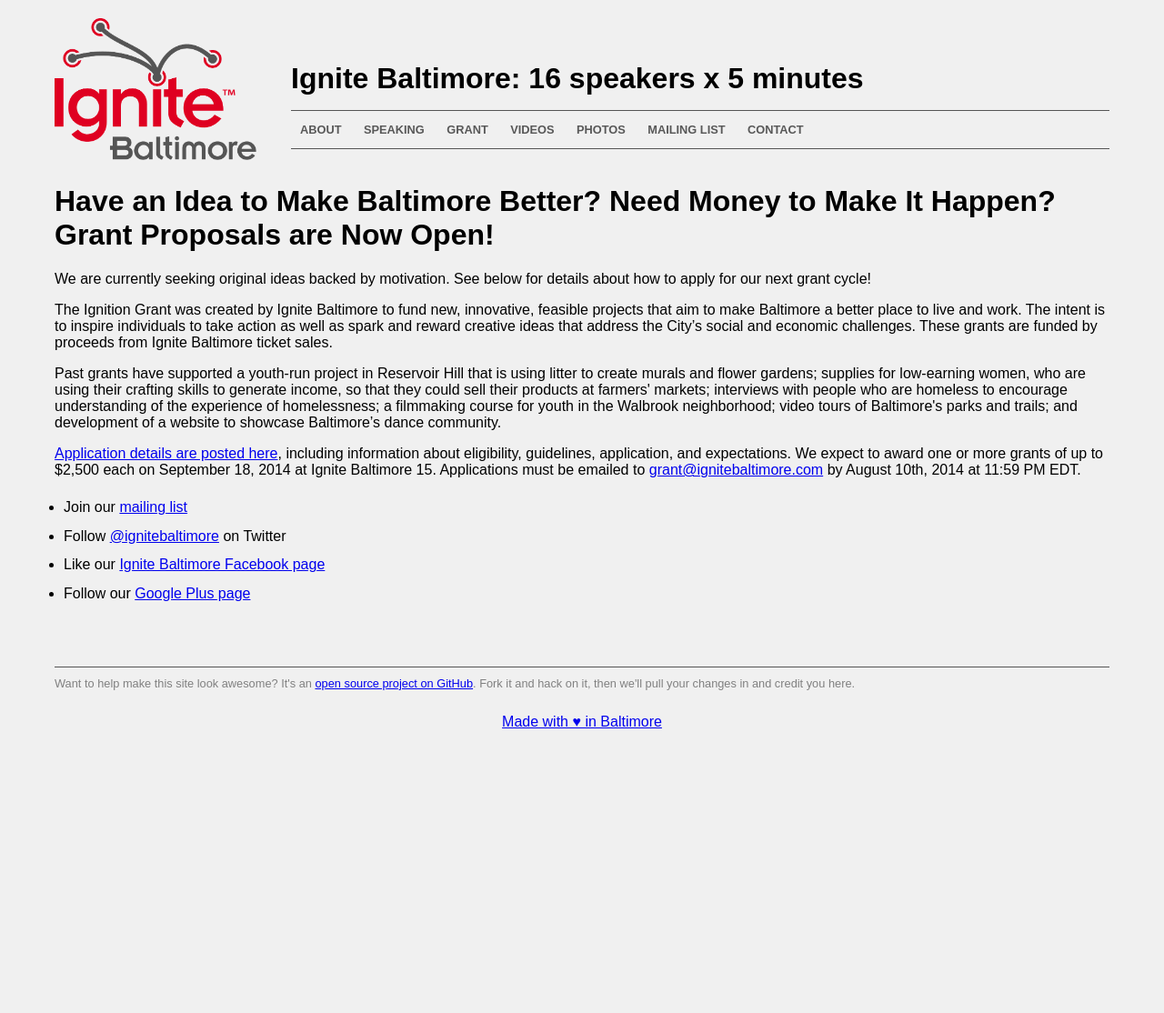
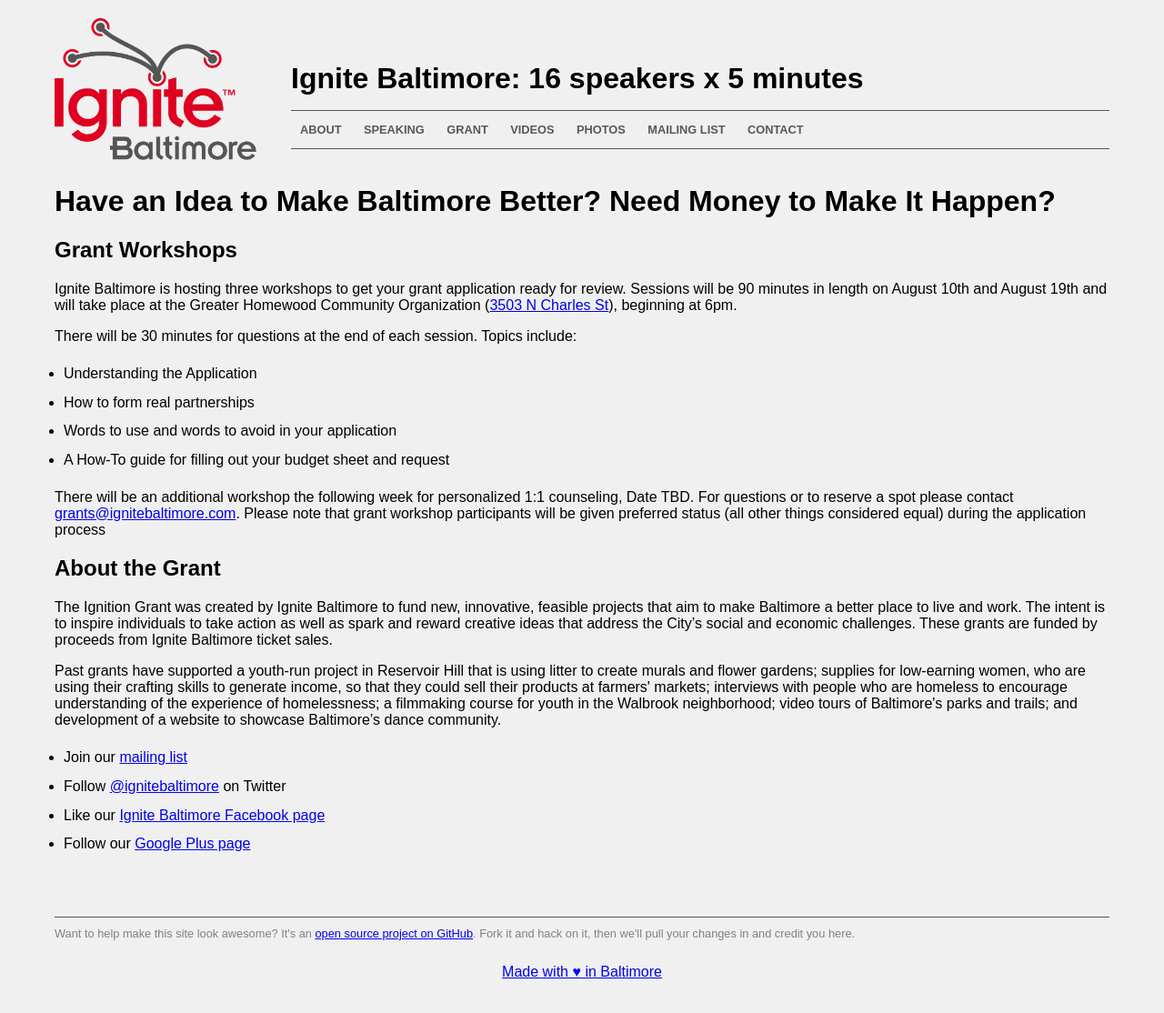
Before and after one commit to ignitebaltimore/ignitebaltimore.github.com, a Jekyll site: the page built from grant.html, in a window 1280 px wide. Shown: the whole page at 91% size. Built offline with Jekyll 4.4.1, drawn with Linux system fonts in a browser that asks for light colours; nearby versions of some CDN libraries; before the commit the page ends 900 px from its top, so only the background shows below that.

Commit message:
update grant page

```diff
--- a/grant.html
+++ b/grant.html
@@ -3,13 +3,25 @@
 title: "Ignition Grants"
 ---
 
-<h1 class="row">
-Have an Idea to Make Baltimore Better? Need Money to Make It Happen? Grant Proposals are Now Open!
-</h1>
+<h1 class="row">Have an Idea to Make Baltimore Better? Need Money to Make It Happen?</h1>
 
-<p class="row">
-We are currently seeking original ideas backed by motivation. See below for details about how to apply for our next grant cycle!
-</p>
+<h2 class="row">Grant Workshops</h2>
+
+<p class="row">Ignite Baltimore is hosting three workshops to get your grant application ready for review. Sessions will be 90 minutes in length on August 10th and August 19th and will take place at the Greater Homewood Community Organization (<a href="https://www.google.com/maps/dir/''/3503+N+Charles+St,+Baltimore,+MD+21218/data=!4m5!4m4!1m0!1m2!1m1!1s0x89c8051f901cd62f:0x5075f9177c9c0e1a?sa=X&ved=0CCAQwwUwAGoVChMI7MCDtPiMxwIVBjs-Ch02WgVP">3503 N Charles St</a>), beginning at 6pm.</p>
+
+<p class="row">There will be 30 minutes for questions at the end of each session. Topics include:</br>
+<ul>
+<li>Understanding the Application</li>
+<li>How to form real partnerships</li>
+<li>Words to use and words to avoid in your application</li>
+<li>A How-To guide for filling out your budget sheet and request</li>
+</ul>
+
+<p class="row">There will be an additional workshop the following week for personalized 1:1 counseling, Date TBD.
+For questions or to reserve a spot please contact <a href="mailto:grants@ignitebaltimore.com">grants@ignitebaltimore.com</a>.
+Please note that grant workshop participants will be given preferred status (all other things considered equal) during the application process</p>
+
+<h2 class="row">About the Grant</h2>
 
 <p class=row">The Ignition Grant was created by Ignite Baltimore to fund new, innovative, feasible projects that aim to
 make Baltimore a better place to live and work. The intent is to inspire individuals to take action as well as spark
@@ -20,9 +32,9 @@
 Past grants have supported a youth-run project in Reservoir Hill that is using litter to create murals and flower gardens; supplies for low-earning women, who are using their crafting skills to generate income, so that they could sell their products at farmers' markets; interviews with people who are homeless to encourage understanding of the experience of homelessness; a filmmaking course for youth in the Walbrook neighborhood; video tours of Baltimore's parks and trails; and development of a website to showcase Baltimore’s dance community.
 </p>
 
-<p class="row"><a href='https://docs.google.com/document/d/14u1dJ3HESYNcWDnYyPTIx_Htb15LWxsvKWSC2sscmgY/edit'>Application details are posted here</a>, including information about eligibility,
-guidelines, application, and expectations. We expect to award one or more grants of
-up to $2,500 each on September 18, 2014 at Ignite Baltimore 15. Applications must be emailed to <a href="mailto:grant@ignitebaltimore.com">grant@ignitebaltimore.com</a>
-by August 10th, 2014 at 11:59 PM EDT.</p>
+<!--<p class="row"><a href='https://docs.google.com/document/d/14u1dJ3HESYNcWDnYyPTIx_Htb15LWxsvKWSC2sscmgY/edit'>Application details are posted here</a>, including information about eligibility,-->
+<!--guidelines, application, and expectations. We expect to award one or more grants of-->
+<!--up to $2,500 each on September 18, 2014 at Ignite Baltimore 15. Applications must be emailed to <a href="mailto:grant@ignitebaltimore.com">grant@ignitebaltimore.com</a>-->
+<!--by August 10th, 2014 at 11:59 PM EDT.</p>-->
 
 {% include social_media.html %}
```
